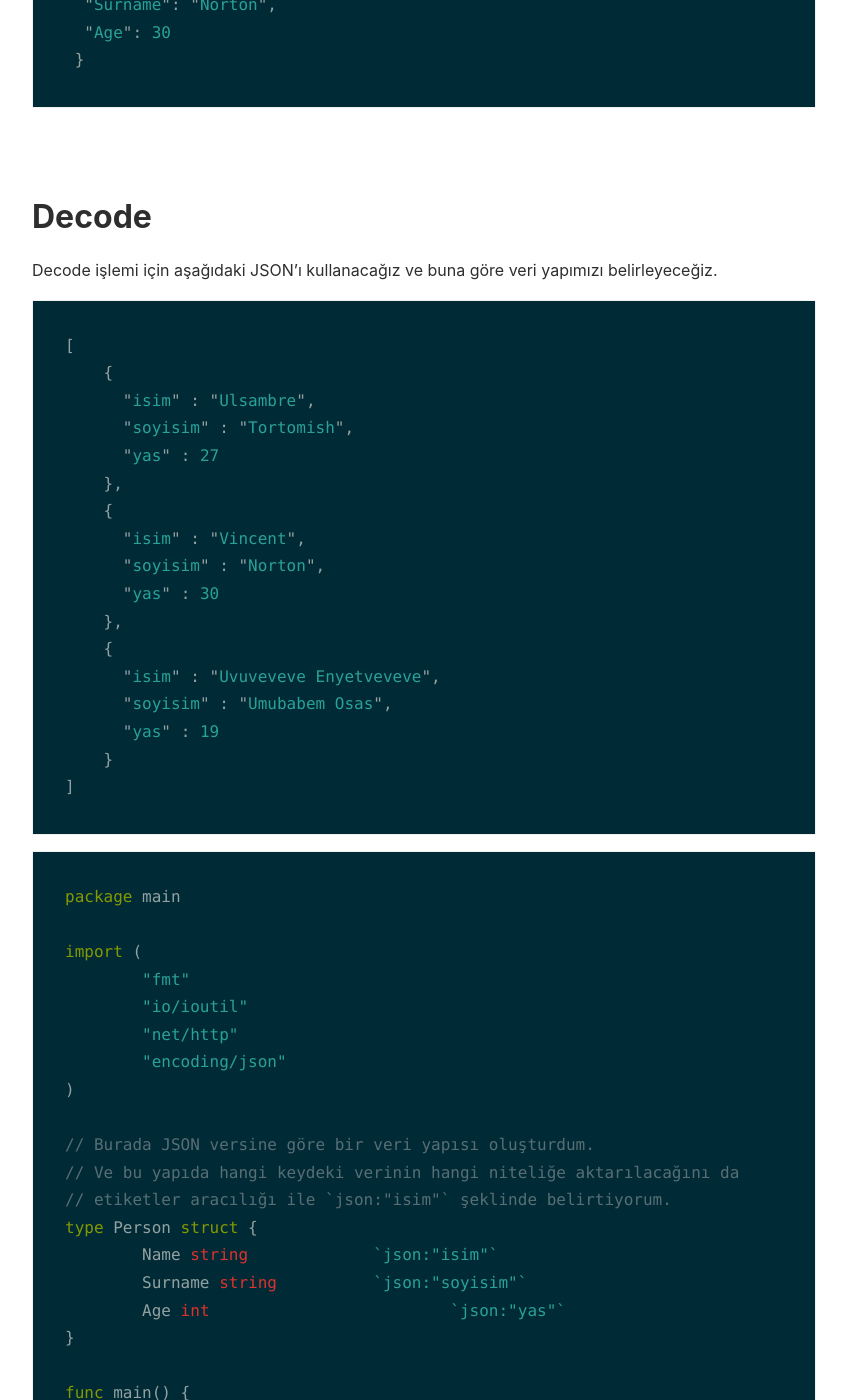
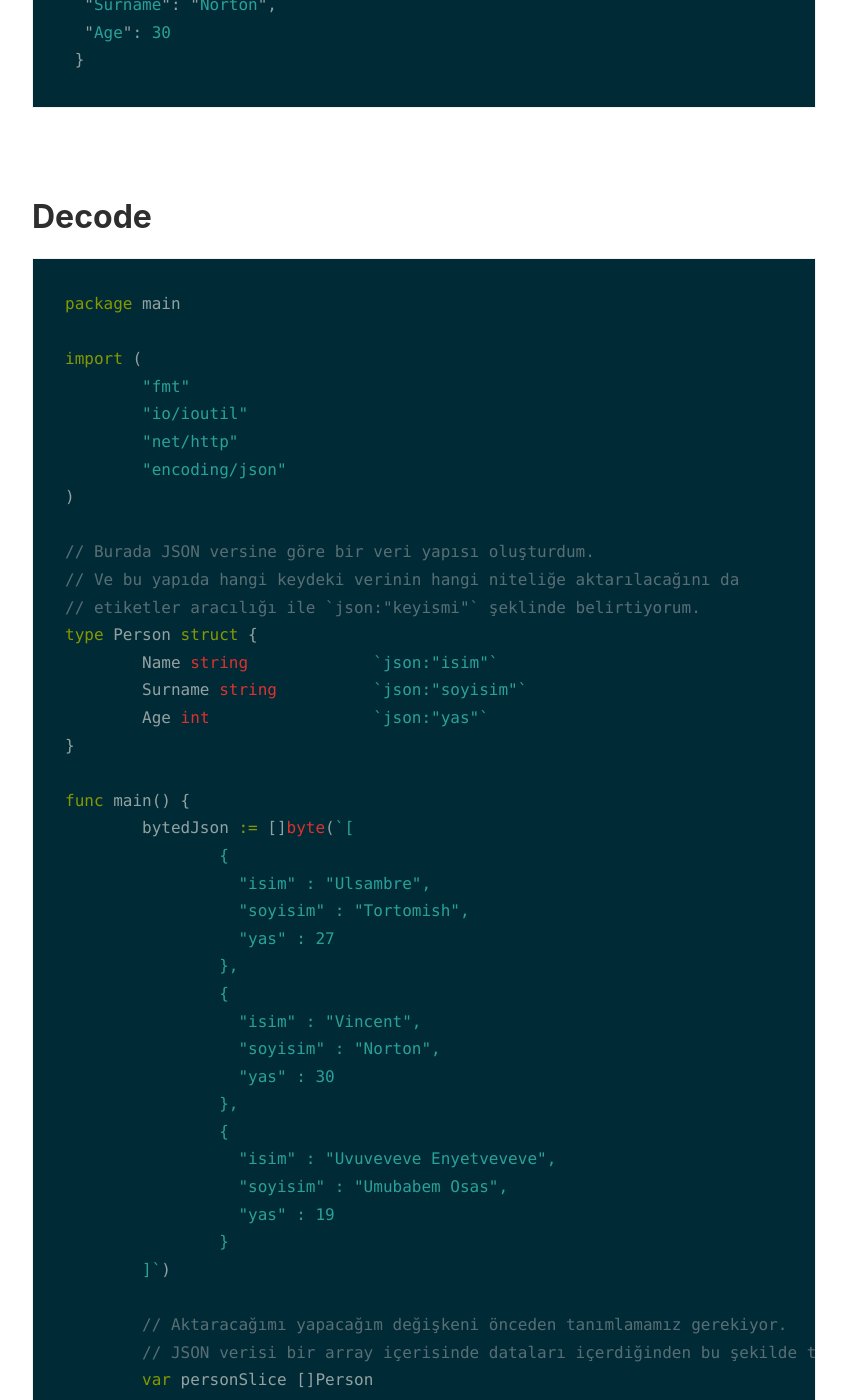
Before and after one commit to cemasma/cemasma-blog, a Jekyll site: the page built from _posts/2016-12-29-go-json-encoding-ve-decoding-islemleri.md, in a window 1280 px wide and 1400 px high, scrolled down 2328 px. Shown: the whole window, without its empty margins (216-1063 px from the left). Built offline with Jekyll 4.4.1, drawn with Linux system fonts in a browser that asks for light colours; some of the changed lines change nothing that is shown; some of the changed text lies outside the part shown.

Commit message:
post update

````diff
--- a/_posts/2016-12-29-go-json-encoding-ve-decoding-islemleri.md
+++ b/_posts/2016-12-29-go-json-encoding-ve-decoding-islemleri.md
@@ -83,28 +83,6 @@ func main() {
 
 # Decode
 
-Decode işlemi için aşağıdaki JSON'ı kullanacağız ve buna göre veri yapımızı belirleyeceğiz.
-
-```javascript
-[
-    {
-      "isim" : "Ulsambre",
-      "soyisim" : "Tortomish",
-      "yas" : 27
-    },
-    {
-      "isim" : "Vincent",
-      "soyisim" : "Norton",
-      "yas" : 30
-    },
-    {
-      "isim" : "Uvuveveve Enyetveveve",
-      "soyisim" : "Umubabem Osas",
-      "yas" : 19
-    }
-]
-```
-
 ```go
 package main
 
@@ -117,19 +95,36 @@ import (
 
 // Burada JSON versine göre bir veri yapısı oluşturdum.
 // Ve bu yapıda hangi keydeki verinin hangi niteliğe aktarılacağını da
-// etiketler aracılığı ile `json:"isim"` şeklinde belirtiyorum.
+// etiketler aracılığı ile `json:"keyismi"` şeklinde belirtiyorum.
 type Person struct {
 	Name string 		`json:"isim"`
 	Surname string		`json:"soyisim"`
-	Age int				`json:"yas"`
+	Age int			`json:"yas"`
 }
 
 func main() {
-	bytedJson := getJSON()
+	bytedJson := []byte(`[
+		{
+		  "isim" : "Ulsambre",
+		  "soyisim" : "Tortomish",
+		  "yas" : 27
+		},
+		{
+		  "isim" : "Vincent",
+		  "soyisim" : "Norton",
+		  "yas" : 30
+		},
+		{
+		  "isim" : "Uvuveveve Enyetveveve",
+		  "soyisim" : "Umubabem Osas",
+		  "yas" : 19
+		}
+	]`)
 
 	// Aktaracağımı yapacağım değişkeni önceden tanımlamamız gerekiyor.
 	// JSON verisi bir array içerisinde dataları içerdiğinden bu şekilde tanımlıyorum.
 	var personSlice []Person
+
 	// Oluşturduğum değişkeni adresiyle birlikte gönderiyorum ve
 	// değişkenime aktarma işlemi yapılıyor.
 	json.Unmarshal(bytedJson, &personSlice)
@@ -137,16 +132,6 @@ func main() {
 	for _, value := range personSlice {
 		fmt.Println(value)
 	}
-}
-
-// Bu fonksiyon kaynağımdan JSON'ı çekiyor
-func getJSON() []byte {
-	jsonURL := "https://gist.githubusercontent.com/cemasma/f3e157f048ef54166bdeaf9c1ab5489a/raw/6a142e3540a60ee3e55368a1c613df3f5f4eaade/test0.json"
-	resp, _ := http.Get(jsonURL)
-
-	defer resp.Body.Close()
-	body, _ := ioutil.ReadAll(resp.Body)
-	return body
 }
 ```
 
````
